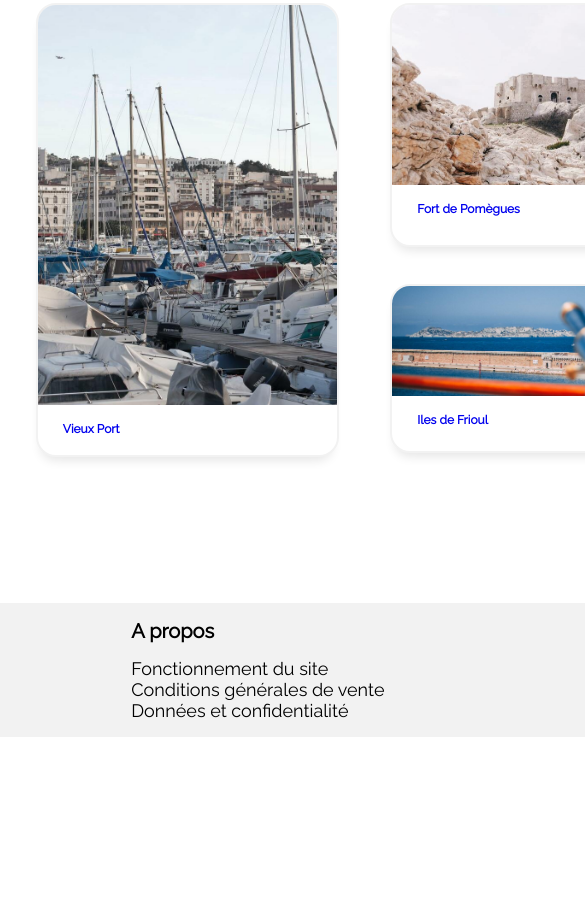
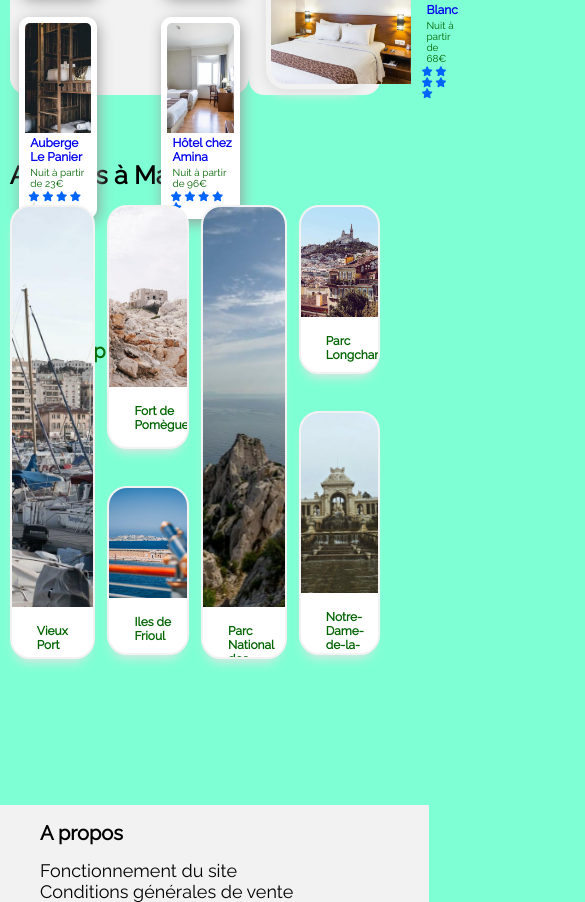
Before and after one commit to rahim-hamadou/p2_hamadou_rahim_OpenClassRooms, a plain HTML site: page index.html in a window 390 px wide. Shown: the part 1098-2000 px from the top of the page, 585 px wide, since content can reach past the window. Before the commit the page ends 1835 px from the top, so only its background shows below. Drawn offline with Linux system fonts and the light colour scheme.

Commit message:
configuration du responsive

```diff
--- a/index.html
+++ b/index.html
@@ -22,7 +22,7 @@
                         <img src="images/logo/Reservia.svg" alt="logo" title="logo reservia" />
                     </div>
                     <div class="menu">
-                        <a href="#hebergements">Hebergements</a>
+                        <a href="#hebergement">Hebergements</a>
                         <a href="#activite">Activités</a>
                         <a href="#titre">S'incrire</a>
                     </div>
--- a/style.css
+++ b/style.css
@@ -1,32 +1,10 @@
-/* police */
-
 @import url("https://fonts.googleapis.com/css2?family=Raleway&display=swap");
-
-/* font-family: "Raleway", sans-serif; */
-
-
-/* couleur
-bleu #0065FC
-bleu clair #DEEBFF
-gris #F2F2F2
-*/
-
-
-/* font awesome
-maps:<i class="fas fa-map-marker-alt"></i>
-billet:<i class="fas fa-money-bill-wave"></i>
-enfant:<i class="fas fa-child"></i>
-coeur:<i class="fas fa-heart"></i>
-chien:<i class="fas fa-dog"></i>
-etoile:<i class="fa fa-star" aria-hidden="true"></i>
-*/
-
 body,
 html {
     color: black;
     margin: 0;
     font-family: "Raleway", sans-serif;
-    width: 1430px;
+    max-width: 1430px;
 }
 
 a:visited {
@@ -39,7 +17,7 @@ a {
 }
 
 #bloc_page {
-    width: 95%;
+    max-width: 95%;
     margin: 20px auto;
 }
 
@@ -497,6 +475,8 @@ main figure:nth-child(5) .hebergement-stars i:nth-child(5) {
 #activite {
     border-radius: 18px;
     margin: 50px 0;
+    display: flex;
+    flex-direction: column;
 }
 
 .activites {
@@ -657,3 +637,74 @@ footer ul:nth-child(3) {
 footer li {
     font-size: 18px;
 }
+
+
+/* medias queries */
+
+
+/* tablette */
+
+@media screen and (max-width: 1024px) {
+    p {
+        color: red;
+    }
+    body {
+        width: 100%;
+        margin: auto;
+        background-color: bisque;
+    }
+    #bloc_page {
+        max-width: 95%;
+        margin: auto;
+    }
+    #corps {}
+    .filtres {
+        display: flex;
+        align-items: flex-start;
+        margin: 25px 0 20px 0;
+        flex-direction: column;
+        flex-wrap: wrap;
+    }
+    footer ul:nth-child(3) {
+        margin-right: 150px;
+    }
+    footer {
+        background-color: #f2f2f2;
+        display: flex;
+        justify-content: space-around;
+        margin: 35px 0px 0px 0px;
+        bottom: 0px;
+        left: 0px;
+        width: 110%;
+    }
+}
+
+
+/* mobile */
+
+@media screen and (max-width: 870px) {
+    p {
+        color: darkgreen;
+    }
+    body {
+        width: 100%;
+        background-color: aquamarine;
+        margin: auto;
+    }
+    #bloc_page {
+        max-width: 95%;
+        margin: auto;
+    }
+    .header-top {}
+    footer {
+        background-color: #f2f2f2;
+        display: flex;
+        align-items: flex-start;
+        margin: 0px 0px 15px 0px;
+        bottom: 0px;
+        left: 0px;
+        width: 110%;
+        flex-wrap: nowrap;
+        flex-direction: column;
+    }
+}
```
